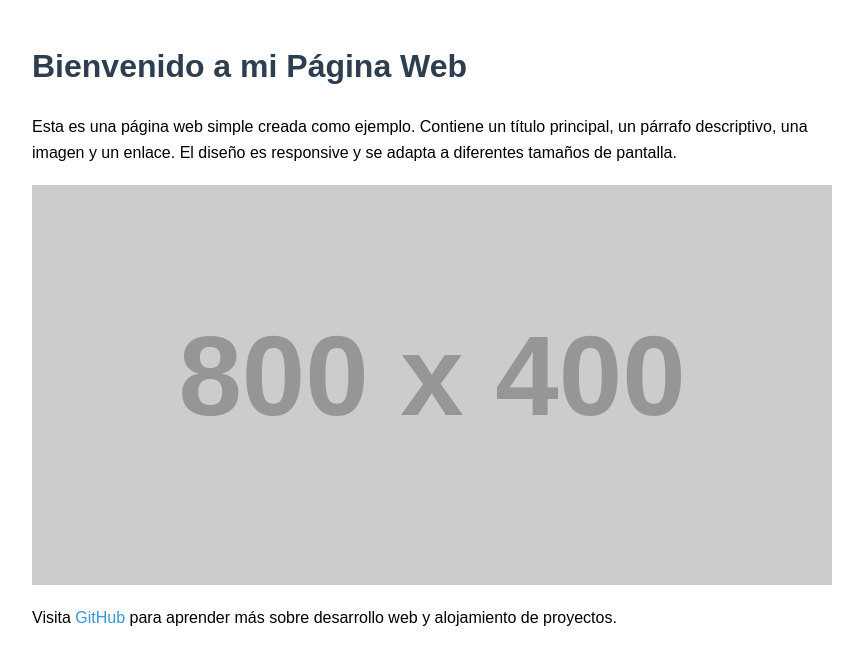
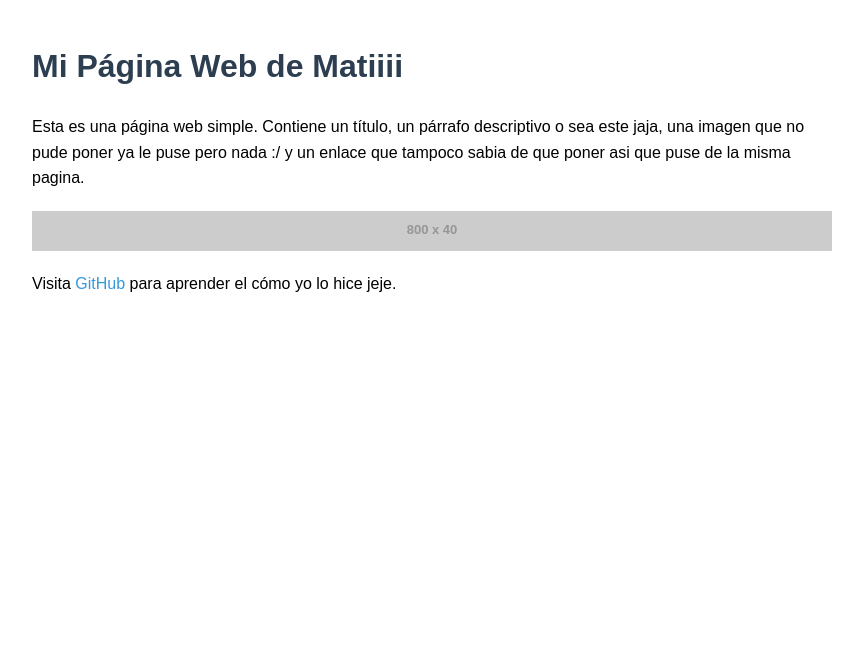
Before and after one commit to Matw1/Mi-pagina, a plain HTML site: page index.html in a window 1280 px wide. Shown: the whole page, without its empty margins (208-1071 px from the left). Drawn offline with Linux system fonts and the light colour scheme; placeholder pictures from the web are drawn by us.

Commit message:
Update index.html

```diff
--- a/index.html
+++ b/index.html
@@ -3,7 +3,7 @@
 <head>
     <meta charset="UTF-8">
     <meta name="viewport" content="width=device-width, initial-scale=1.0">
-    <title>Mi Primera Página Web</title>
+    <title>Mi Página Web de Matiiiii</title>
     <style>
         body {
             font-family: Arial, sans-serif;
@@ -31,12 +31,12 @@
     </style>
 </head>
 <body>
-    <h1>Bienvenido a mi Página Web</h1>
+    <h1>Mi Página Web de Matiiii</h1>
 
-    <p>Esta es una página web simple creada como ejemplo. Contiene un título principal, un párrafo descriptivo, una imagen y un enlace. El diseño es responsive y se adapta a diferentes tamaños de pantalla.</p>
+    <p>Esta es una página web simple. Contiene un título, un párrafo descriptivo o sea este jaja, una imagen que no pude poner ya le puse pero nada :/ y un enlace que tampoco sabia de que poner asi que puse de la misma pagina.</p>
 
-    <img src="https://via.placeholder.com/800x400" alt="Imagen de ejemplo">
+    <img src="https://via.placeholder.com/800x40](https://i.pinimg.com/736x/07/cd/7a/07cd7a47b5963057198240350262b836.jpg)0" alt="Imagen de ejemplo">
 
-    <p>Visita <a href="https://github.com" target="_blank">GitHub</a> para aprender más sobre desarrollo web y alojamiento de proyectos.</p>
+    <p>Visita <a href="https://github.com" target="_blank">GitHub</a> para aprender el cómo yo lo hice jeje.</p>
 </body>
 </html>
```
